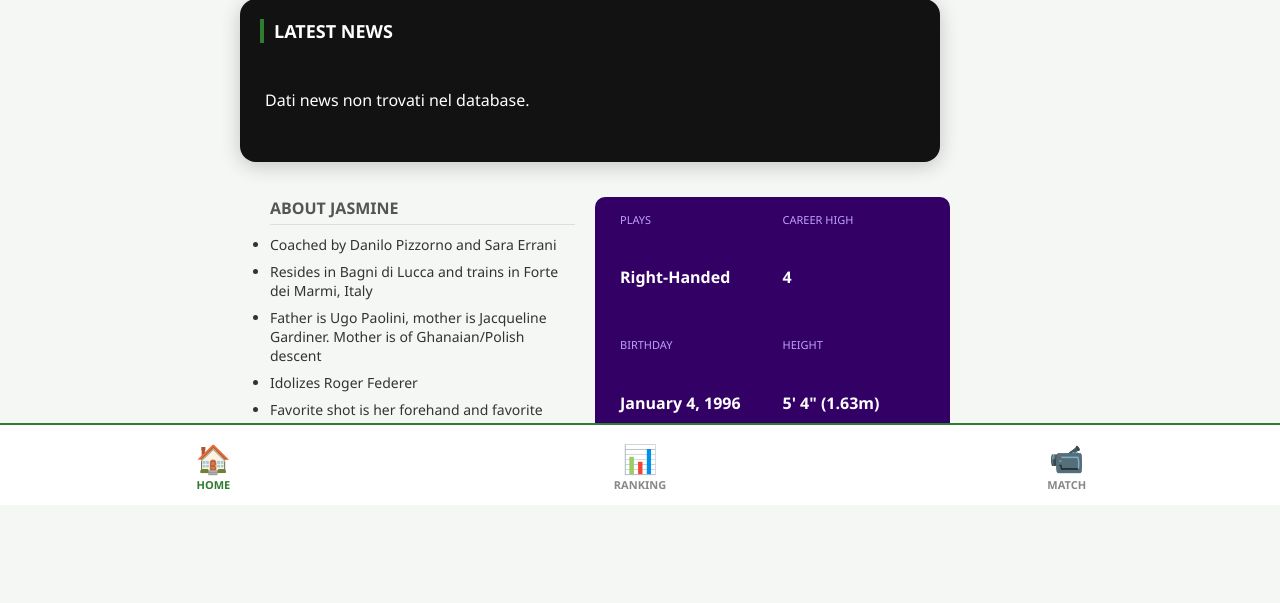
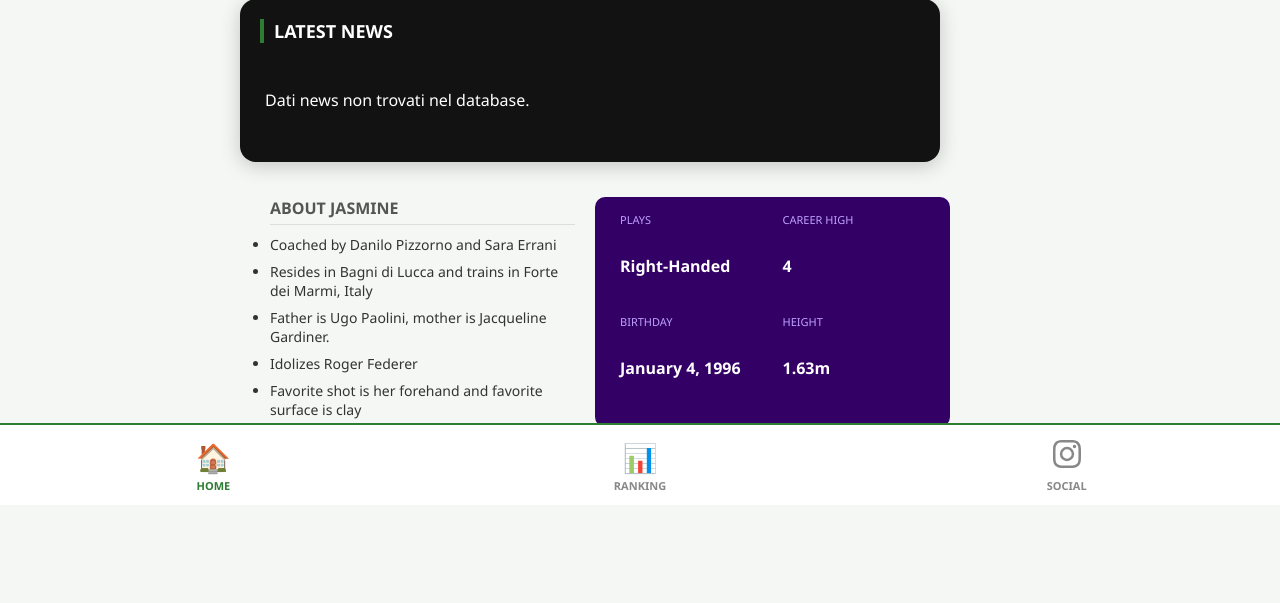
Before and after one commit to federai932/jasmine-live, a Flask app: page / in a window 1280 px wide. Shown: the part 295-898 px from the top of the page. After the commit the page ends 785 px from the top, so only its background shows below. Run offline with Flask 3, Linux system fonts and the light colour scheme; data that the repository does not hold is empty.

Commit message:
index.html

```diff
--- a/templates/index.html
+++ b/templates/index.html
@@ -5,7 +5,7 @@
     <meta name="viewport" content="width=device-width, initial-scale=1.0, maximum-scale=1.0, user-scalable=no">
     <title>Game Set Jasmine | App</title>
     <style>
-        /* --- IL TUO STILE ORIGINALE (BIO, NEWS, TABELLE) --- */
+        /* --- IL TUO STILE ORIGINALE (BIO, NEWS, TABELLE) - IDENTICO --- */
         body { font-family: 'Segoe UI', Arial, sans-serif; background-color: #f4f7f4; display: flex; flex-direction: column; align-items: center; padding: 20px; margin: 0; padding-bottom: 100px; }
         h1 { color: #1a5c20; text-transform: uppercase; margin-top: 10px; font-size: 28px; }
         .image-container { width: 160px; height: 160px; border-radius: 50%; border: 6px solid #2e7d32; overflow: hidden; display: flex; justify-content: center; align-items: center; background-color: white; box-shadow: 0 4px 12px rgba(0,0,0,0.2); margin-bottom: 10px; }
@@ -25,26 +25,23 @@
         .ranking-card { flex: 1; min-width: 400px; background: white; border-radius: 15px; border: 3px solid #2e7d32; overflow: hidden; box-shadow: 0 10px 25px rgba(0,0,0,0.1); margin-bottom: 20px; }
         .table-title { font-size: 16px; font-weight: bold; color: #1a5c20; padding: 15px; background-color: #e8f5e9; text-align: center; border-bottom: 1px solid #ddd; }
         .table-scroll { max-height: 195px; overflow-y: auto; }
-        table { width: 100%; border-collapse: collapse; }
-        th, td { padding: 12px; text-align: center !important; border-bottom: 1px solid #eee; font-size: 14px; }
-        thead th { position: sticky; top: 0; background-color: #2e7d32; color: white; z-index: 10; }
 
-        /* --- STILE BARRA NAVIGAZIONE --- */
-        .bottom-nav {
-            position: fixed; bottom: 0; left: 0; width: 100%; height: 80px;
-            background-color: #ffffff; display: flex; justify-content: space-around;
-            align-items: center; border-top: 2px solid #2e7d32; z-index: 9999;
-        }
+        /* --- NAVBAR SOTTO --- */
+        .bottom-nav { position: fixed; bottom: 0; left: 0; width: 100%; height: 80px; background: white; display: flex; justify-content: space-around; align-items: center; border-top: 2px solid #2e7d32; z-index: 9999; }
         .nav-item { text-align: center; text-decoration: none; color: #888; flex: 1; display: flex; flex-direction: column; align-items: center; }
         .nav-item.active { color: #2e7d32; }
-        .nav-icon { font-size: 28px; }
+        .nav-icon { font-size: 28px; margin-bottom: 2px; }
         .nav-text { font-size: 11px; font-weight: 800; text-transform: uppercase; }
 
-        /* --- STILE SEZIONE NOTION --- */
-        #notion-frame { width: 100%; height: 80vh; border: none; border-radius: 15px; box-shadow: 0 4px 12px rgba(0,0,0,0.1); }
+        /* Stile specifico per Logo Instagram SVG */
+        .insta-logo { width: 28px; height: 28px; transition: transform 0.2s; }
+        .nav-item.active .insta-logo { filter: none; } /* Puoi personalizzare il colore se attivo */
 
         .page-content { display: none; width: 100%; max-width: 800px; }
         .page-content.active { display: block; }
+
+        /* Social Page */
+        .social-card { background: white; padding: 20px; border-radius: 20px; border: 3px solid #E1306C; text-align: center; margin: 10px; box-shadow: 0 4px 15px rgba(0,0,0,0.1); }
     </style>
 </head>
 <body>
@@ -66,23 +63,22 @@
                 <div class="bio-title">About Jasmine</div>
                 <li>Coached by Danilo Pizzorno and Sara Errani</li>
                 <li>Resides in Bagni di Lucca and trains in Forte dei Marmi, Italy</li>
-                <li>Father is Ugo Paolini, mother is Jacqueline Gardiner. Mother is of Ghanaian/Polish descent</li>
+                <li>Father is Ugo Paolini, mother is Jacqueline Gardiner.</li>
                 <li>Idolizes Roger Federer</li>
                 <li>Favorite shot is her forehand and favorite surface is clay</li>
-                <li>Speaks Italian, English and Polish</li>
             </ul>
             <div class="stats-box">
                 <div class="stat-label">PLAYS</div><div class="stat-label">CAREER HIGH</div>
                 <div class="stat-value">Right-Handed</div><div class="stat-value">4</div>
                 <div class="stat-label">BIRTHDAY</div><div class="stat-label">HEIGHT</div>
-                <div class="stat-value">January 4, 1996</div><div class="stat-value">5' 4" (1.63m)</div>
+                <div class="stat-value">January 4, 1996</div><div class="stat-value">1.63m</div>
             </div>
         </div>
     </div>
 
     <!-- SEZIONE RANKING -->
     <div id="ranking-view" class="page-content">
-        <h1 style="text-align: center;">Live Rankings</h1>
+        <h1 style="text-align: center; margin-top: 20px;">Live Rankings</h1>
         <div class="ranking-wrapper">
             <div class="ranking-card">
                 <div class="table-title">Classifica Singolare WTA (Top 10)</div>
@@ -95,13 +91,22 @@
         </div>
     </div>
 
-    <!-- SEZIONE MATCH (NOTION) -->
-    <div id="match-view" class="page-content">
-        <h1 style="text-align: center;">Match Schedule</h1>
-        <iframe id="notion-frame" src="https://berry-airmail-9a7.notion.site"></iframe>
+    <!-- SEZIONE SOCIAL -->
+    <div id="social-view" class="page-content">
+        <h1 style="text-align: center; margin-top: 20px;">Instagram Feed</h1>
+        <div class="social-card">
+            <h2 style="color: #E1306C; margin: 0;">@game_set_jasmine</h2>
+            <p style="font-size: 14px; color: #666; margin-bottom: 20px;">Segui i post e i reel ufficiali</p>
+
+            <div style="margin-bottom: 25px; border-radius: 15px; overflow: hidden;">
+                <blockquote class="instagram-media" data-instgrm-permalink="https://www.instagram.com" data-instgrm-version="14" style="width:100%; margin:0;"></blockquote>
+            </div>
+
+            <a href="https://www.instagram.com" target="_blank" style="background: linear-gradient(45deg, #f09433 0%, #e6683c 25%, #dc2743 50%, #cc2366 75%, #bc1888 100%); color: white; text-decoration: none; padding: 15px 30px; border-radius: 50px; font-weight: bold; display: inline-block;">APRI INSTAGRAM</a>
+        </div>
     </div>
 
-    <!-- NAVBAR BASSA -->
+    <!-- NAVBAR BASSA CON LOGO INSTAGRAM -->
     <nav class="bottom-nav">
         <a href="javascript:void(0)" class="nav-item active" id="btn-home" onclick="showTab('home')">
             <span class="nav-icon">🏠</span>
@@ -111,12 +116,18 @@
             <span class="nav-icon">📊</span>
             <span class="nav-text">Ranking</span>
         </a>
-        <a href="javascript:void(0)" class="nav-item" id="btn-match" onclick="showTab('match')">
-            <span class="nav-icon">📹</span>
-            <span class="nav-text">Match</span>
+        <a href="javascript:void(0)" class="nav-item" id="btn-social" onclick="showTab('social')">
+            <span class="nav-icon">
+                <!-- SVG Logo Instagram Ufficiale -->
+                <svg class="insta-logo" viewBox="0 0 24 24" fill="none" xmlns="http://www.w3.org">
+                    <path d="M12 2.163c3.204 0 3.584.012 4.85.07 1.366.062 2.633.332 3.608 1.308.975.975 1.245 2.242 1.308 3.608.058 1.266.07 1.646.07 4.85s-.012 3.584-.07 4.85c-.063 1.366-.333 2.633-1.308 3.608-.975.975-2.242 1.245-3.608 1.308-1.266.058-1.646.07-4.85.07s-3.584-.012-4.85-.07c-1.366-.063-2.633-.333-3.608-1.308-.975-.975-1.245-2.242-1.308-3.608-.058-1.266-.07-1.646-.07-4.85s.012-3.584.07-4.85c.062-1.366.332-2.633 1.308-3.608.975-.975 2.242-1.245 3.608-1.308 1.266-.058 1.646-.07 4.85-.07zM12 0C8.741 0 8.333.014 7.053.072 2.695.272.273 2.69.073 7.052.014 8.333 0 8.741 0 12s.014 3.667.072 4.947c.2 4.353 2.612 6.777 6.973 6.977 1.28.058 1.688.072 4.955.072 3.267 0 3.675-.014 4.955-.072 4.354-.2 6.777-2.612 6.977-6.977.058-1.28.072-1.688.072-4.955s-.014-3.667-.072-4.947c-.2-4.353-2.612-6.777-6.973-6.977C15.667.014 15.259 0 12 0zm0 5.838a6.162 6.162 0 100 12.324 6.162 6.162 0 000-12.324zM12 16a4 4 0 110-8 4 4 0 010 8zm6.406-11.845a1.44 1.44 0 100 2.881 1.44 1.44 0 000-2.881z" fill="currentColor"/>
+                </svg>
+            </span>
+            <span class="nav-text">Social</span>
         </a>
     </nav>
 
+    <script async src="//://www.instagram.com"></script>
     <script>
         function showTab(tabName) {
             document.querySelectorAll('.page-content').forEach(el => el.classList.remove('active'));
@@ -124,7 +135,16 @@
             document.getElementById(tabName + '-view').classList.add('active');
             document.getElementById('btn-' + tabName).classList.add('active');
             window.scrollTo(0,0);
+            if(tabName === 'social' && window.instgrm) { window.instgrm.Embeds.process(); }
         }
+
+        document.addEventListener('click', function(e) {
+            const link = e.target.closest('a');
+            if (link && link.href && !link.href.includes('javascript:void(0)') && !link.href.includes('instagram.com')) {
+                e.preventDefault();
+                window.open(link.href, '_blank');
+            }
+        });
     </script>
 </body>
 </html>
```
